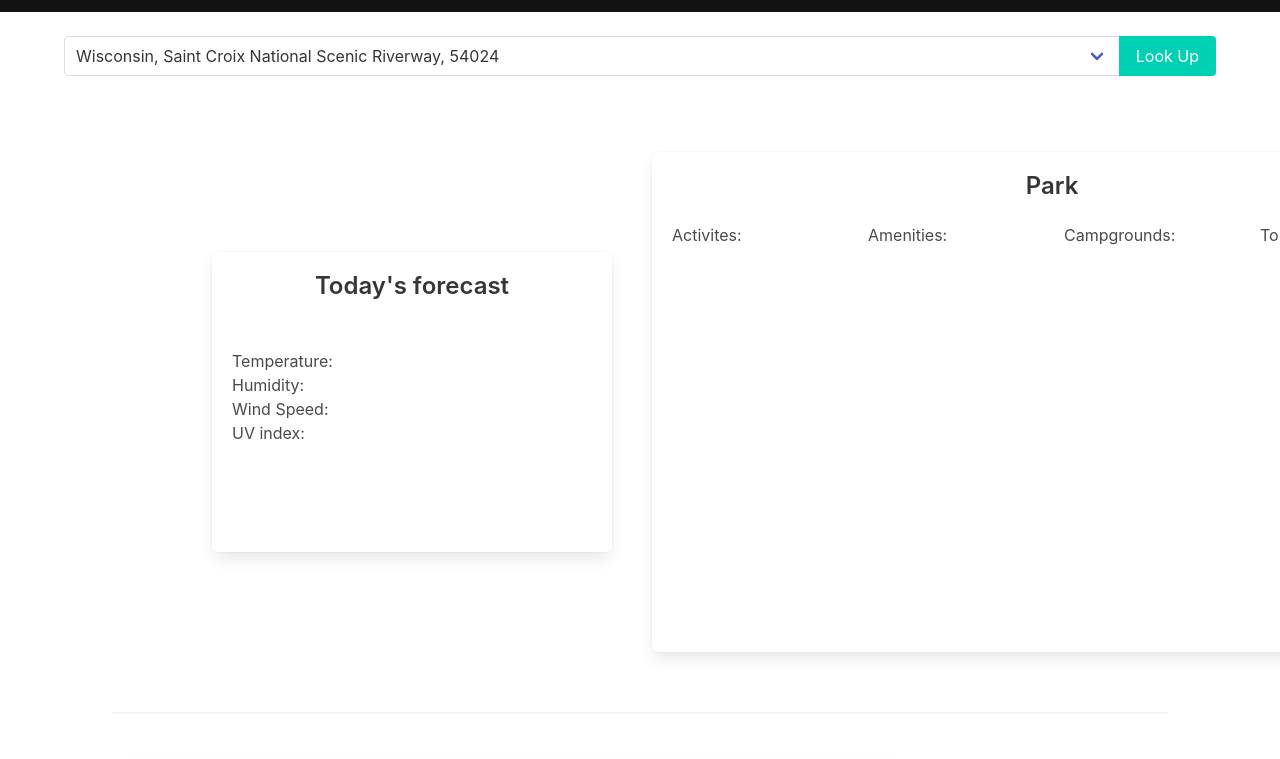
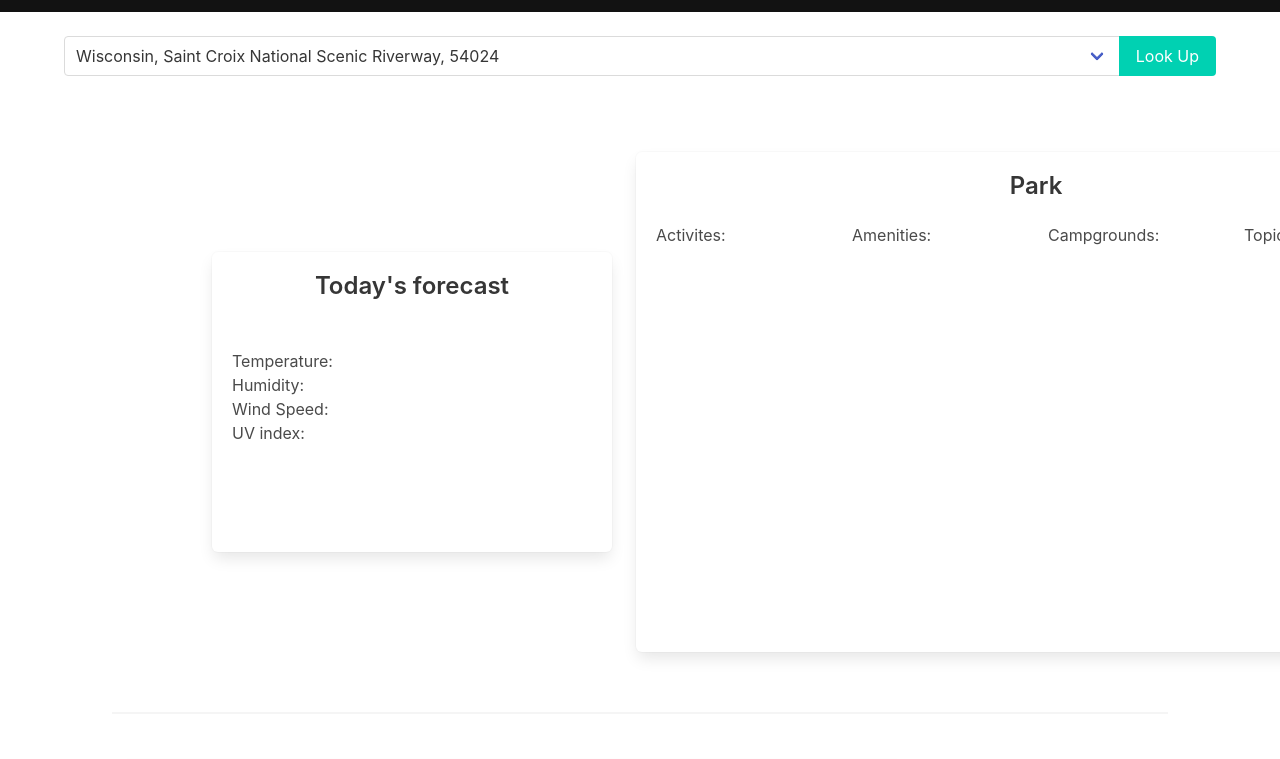
Before and after one commit to Jrubio1995/project-adventures.io, a plain HTML site: page index.html in a window 1280 px wide. Shown: the part 40-799 px from the top of the page. Drawn offline with nearby package versions, Linux system fonts and the light colour scheme.

Commit message:
Update style.css
.column

```diff
--- a/style.css
+++ b/style.css
@@ -10,12 +10,7 @@ footer {
 #weather-box {
   margin-left: 100px;
 }
-.column {
-  display: block;
-  margin-left: auto;
-  margin-right: auto;
-  width: 40%;
-}
+
 #row1 {
   margin-top: 40px;
 }
```
